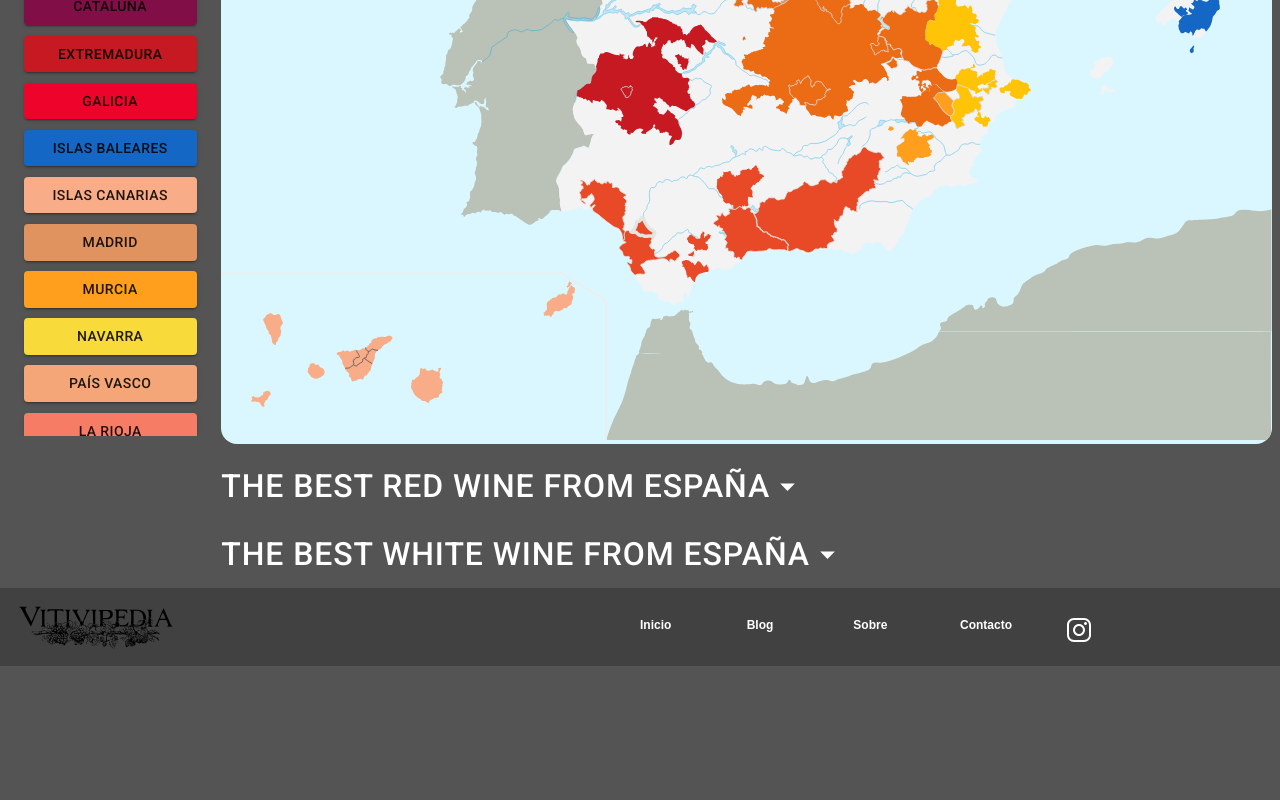
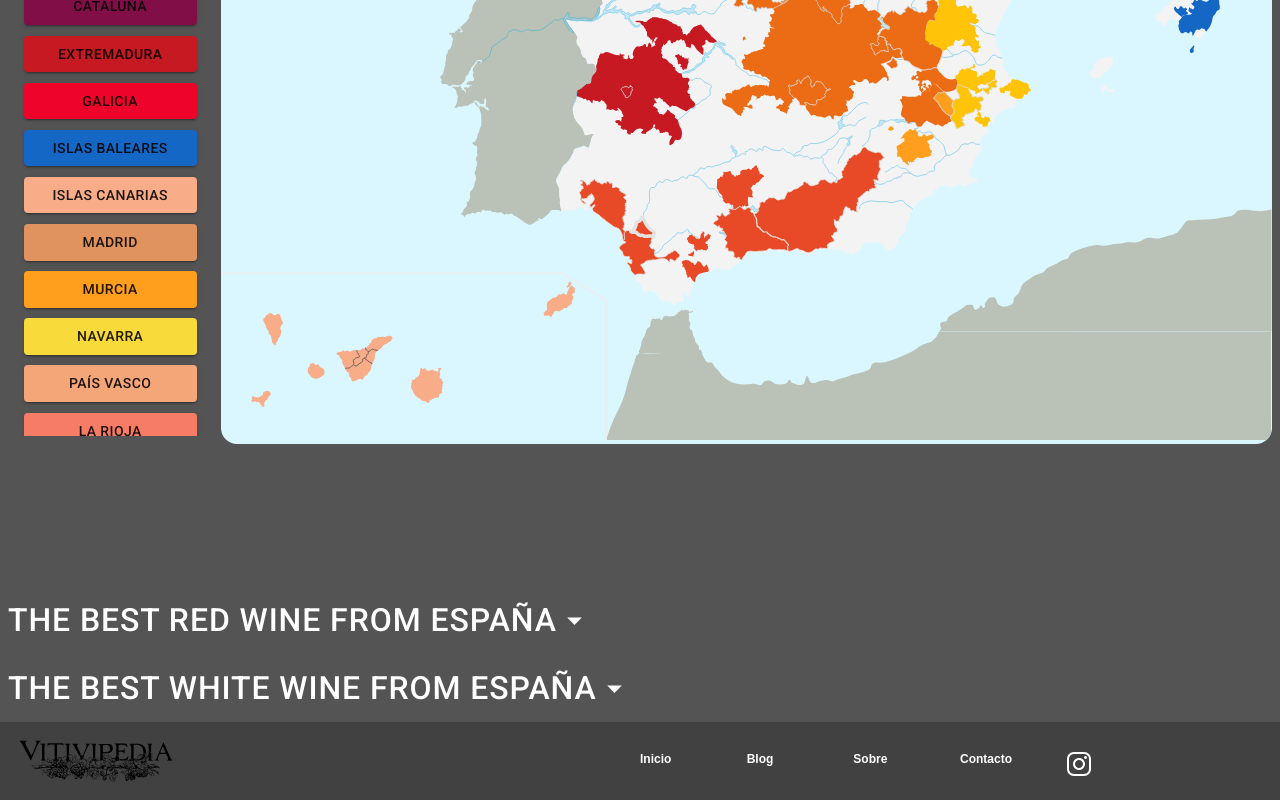
Before and after one commit to PabloGalisteo/vitivipedia-materialUI, a React (Create React App) app: page / in a window 1280 px wide. Shown: the part 459-1259 px from the top of the page. Before the commit the page ends 1125 px from the top, so only its background shows below. Built offline with nearby package versions, Linux system fonts and the light colour scheme.

Commit message:
fixed some bugs with nav and maps

```diff
--- a/src/components/cards/CardComponent.js
+++ b/src/components/cards/CardComponent.js
@@ -17,7 +17,7 @@ import ShareIcon from '@material-ui/icons/Share';
 import ExpandMoreIcon from '@material-ui/icons/ExpandMore';
 import clsx from 'clsx';
 
-import perdiz from '../../vinos/RiberaDueroTintos/canta-la-perdiz.png';
+import perdiz from '../../vinos/canta-la-perdiz.png';
 
 const useStyles = makeStyles(theme => ({
   root: {
--- a/src/components/ui/botonesCCAA/BotonComponent.js
+++ b/src/components/ui/botonesCCAA/BotonComponent.js
@@ -15,7 +15,8 @@ const BotonComponent = ({
   title,
   buttonColor,
   hoverButtonList,
-  value
+  value,
+  regionSelected
 }) => {
   const classes = styles();
   return (
@@ -25,7 +26,14 @@ const BotonComponent = ({
       className={marginButtton}
       variant="contained"
       onMouseEnter={() => hoverButtonList(value)}
-      onMouseLeave={() => hoverButtonList('')}
+      onMouseLeave={() => {
+        //if region is selected then don't reset selected region or current region
+        if (regionSelected) {
+          return;
+        }
+
+        hoverButtonList('');
+      }}
       style={{
         backgroundColor: `${buttonColor}`,
         opacity: isActive ? 0.7 : 1
--- a/src/components/ui/sideCcaaNavigation.js
+++ b/src/components/ui/sideCcaaNavigation.js
@@ -21,7 +21,8 @@ const SideCcaaNavigation = ({
   toggleMapas,
   currentRegion,
   setCurrentRegion,
-  mapHeight
+  mapHeight,
+  regionSelected
 }) => {
   const classes = useStyles();
 
@@ -65,6 +66,7 @@ const SideCcaaNavigation = ({
           buttonColor={item.color}
           hoverButtonList={setCurrentRegion}
           value={item.value}
+          regionSelected={regionSelected}
         />
       ))}
     </div>
--- a/src/pages/Inicio.js
+++ b/src/pages/Inicio.js
@@ -29,7 +29,7 @@ import { ReactComponent as PaisVascoMapa } from '../mapas/País Vasco.svg';
 import { ReactComponent as RiojaMapa } from '../mapas/Rioja.svg';
 import ValenciaMapa from '../mapas/Valencia.js';
 
-import SideCcaaNavigation from '../components/ui/SideCcaaNavigation';
+import SideCcaaNavigation from '../components/ui/sideCcaaNavigation';
 import CardComponent from '../components/cards/CardComponent';
 
 import winelist from '../wineList/list';
@@ -232,6 +232,7 @@ const Inicio = ({ isLogoClicked, setIsLogoClicked }) => {
   const [listOfWines] = useState(winelist);
   const [showRedWineList, setShowRedWineList] = useState(false);
   const [showWhiteWineList, setShowWhiteWineList] = useState(false);
+  const [regionSelected, setRegionSelected] = useState(false);
 
   const classes = useStyles();
   const mapRef = useRef();
@@ -252,6 +253,11 @@ const Inicio = ({ isLogoClicked, setIsLogoClicked }) => {
     setOpenDrawer(false);
     // setShowRedWineList(false);
     // setShowWhiteWineList(false);
+    if (mapName === 'Espana') {
+      setRegionSelected(false);
+    } else {
+      setRegionSelected(true);
+    }
   };
 
   //function to swap the list of wines
@@ -276,8 +282,6 @@ const Inicio = ({ isLogoClicked, setIsLogoClicked }) => {
   const toggleM = toggleMapas;
 
   useEffect(() => {
-    // setShowWhiteWineList();
-    // setShowRedWineList();
     setShowWhiteWineList(false);
     setShowRedWineList(false);
   }, [currentRegion, setShowRedWineList, setShowWhiteWineList]);
@@ -322,6 +326,7 @@ const Inicio = ({ isLogoClicked, setIsLogoClicked }) => {
             currentRegion={currentRegion}
             setCurrentRegion={setCurrentRegion}
             mapHeight={mapHeight}
+            regionSelected={regionSelected}
           />
         </SwipeableDrawer>
         <Grid
@@ -337,6 +342,7 @@ const Inicio = ({ isLogoClicked, setIsLogoClicked }) => {
             currentRegion={currentRegion}
             setCurrentRegion={setCurrentRegion}
             mapHeight={mapHeight}
+            regionSelected={regionSelected}
           />
         </Grid>
         <Grid item md={10} xs={12}>
@@ -389,30 +395,25 @@ const Inicio = ({ isLogoClicked, setIsLogoClicked }) => {
               <ArrowBackIosIcon />
             </Button>
           </Box>
-          <Box>
-            <Button
-              onClick={() => showRedWines(currentRegion)}
-              className={classes.bestWinesSentenceStyle}
-            >
-              The best red wine from {regionTitle}
-              <ArrowDropDownIcon fontSize="large" />
-            </Button>
-            <Button
-              onClick={() => showWhiteWines(currentRegion)}
-              className={classes.bestWinesSentenceStyle}
-            >
-              The best white wine from {regionTitle}
-              <ArrowDropDownIcon fontSize="large" />{' '}
-            </Button>
-          </Box>
         </Grid>
       </Grid>
       <Grid container>
+        <Grid item xs={12}>
+          <Button
+            onClick={() => showRedWines()}
+            className={classes.bestWinesSentenceStyle}
+          >
+            The best red wine from {regionTitle}
+            <ArrowDropDownIcon fontSize="large" />
+          </Button>
+        </Grid>
+
         {showRedWineList &&
           listOfWines
             .filter(
               (item, idx) =>
-                item.region === currentRegion && item.type === 'red'
+                (item.region === currentRegion || currentRegion === 'Espana') &&
+                item.type === 'red'
             )
             .map((item, idx) => {
               return (
@@ -421,12 +422,22 @@ const Inicio = ({ isLogoClicked, setIsLogoClicked }) => {
                 </Grid>
               );
             })}
+        <Grid item xs={12}>
+          <Button
+            onClick={() => showWhiteWines()}
+            className={classes.bestWinesSentenceStyle}
+          >
+            The best white wine from {regionTitle}
+            <ArrowDropDownIcon fontSize="large" />{' '}
+          </Button>
+        </Grid>
 
         {showWhiteWineList &&
           listOfWines
             .filter(
               (item, idx) =>
-                item.region === currentRegion && item.type === 'white'
+                (item.region === currentRegion || currentRegion === 'Espana') &&
+                item.type === 'white'
             )
             .map((item, idx) => {
               return (
```
